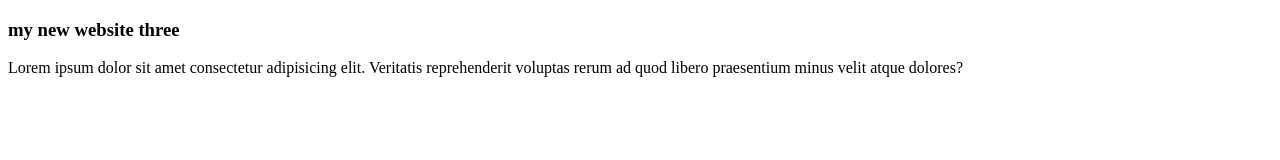
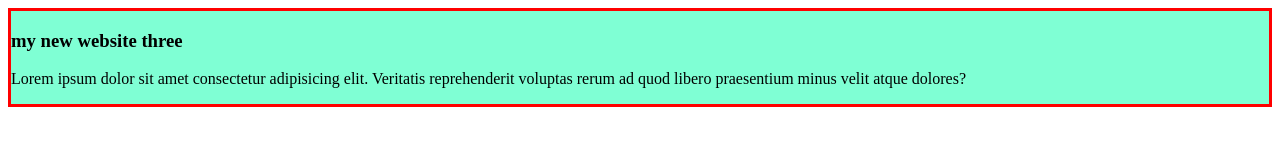
Before and after one commit to jahidhasan6676/my-new-website-three, a plain HTML site: page styles/index.html in a window 1280 px wide. Drawn offline with Linux system fonts and the light colour scheme.

Commit message:
added the div

```diff
--- /dev/null
+++ b/styles/index.css
@@ -0,0 +1,3 @@
+div{
+    background-color:aqua;
+}
--- a/styles/index.html
+++ b/styles/index.html
@@ -4,10 +4,13 @@
     <meta charset="UTF-8">
     <meta name="viewport" content="width=device-width, initial-scale=1.0">
     <title>my new website three</title>
+    <link rel="stylesheet" href="style.css">
 </head>
 <body>
-    <h3>my new website three</h3>
+    <div>
+        <h3>my new website three</h3>
     <p>Lorem ipsum dolor sit amet consectetur adipisicing elit. Veritatis reprehenderit voluptas rerum ad quod libero praesentium minus velit atque dolores?</p>
+    </div>
 
 </body>
 </html>
--- /dev/null
+++ b/styles/style.css
@@ -0,0 +1,4 @@
+div{
+    background-color:aquamarine;
+    border:3px solid red;
+}
```
